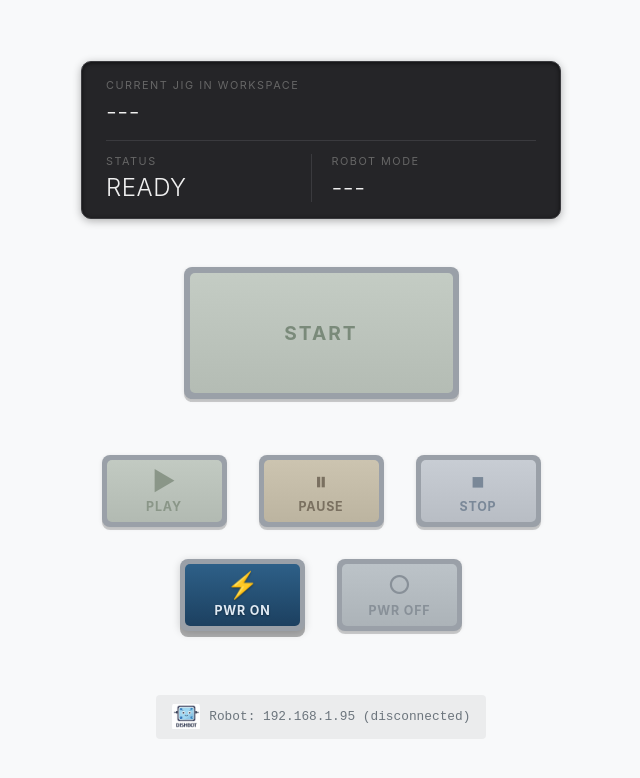
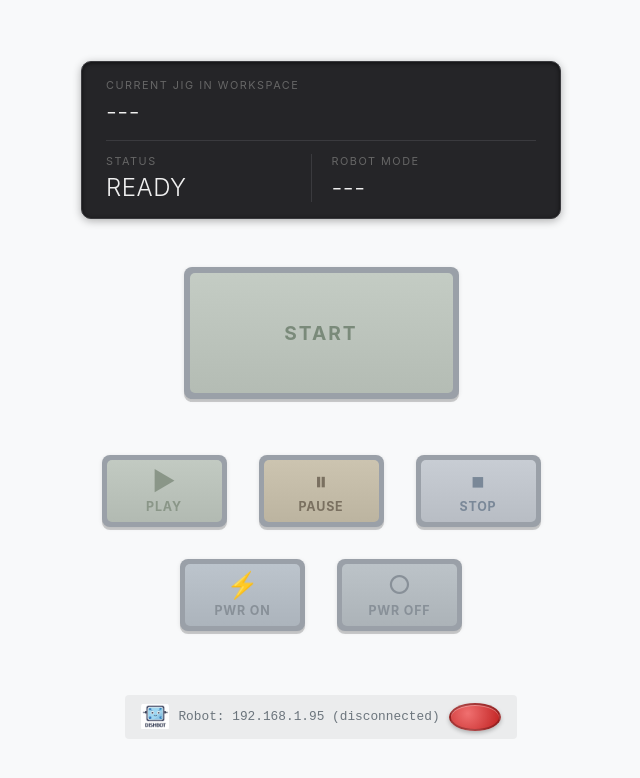
Before and after one commit to Lukas-DH/node-bridge-server, a React (Vite) app in the folder frontend/: page /operator in a window 1280 px wide. Shown: the top 778 px of the page, without its empty margins (319-959 px from the left). Built offline with nearby package versions, Linux system fonts and the light colour scheme; no server answers.

Commit message:
connect button

```diff
--- a/frontend/src/App.css
+++ b/frontend/src/App.css
@@ -1449,6 +1449,31 @@ code {
   border-radius: 4px;
 }
 
+.connect-button {
+  width: 28px;
+  height: 28px;
+  border-radius: 50%;
+  border: 2px solid rgba(0, 0, 0, 0.25);
+  cursor: pointer;
+  flex-shrink: 0;
+  margin-left: auto;
+  box-shadow: 0 2px 4px rgba(0, 0, 0, 0.25), inset 0 1px 0 rgba(255,255,255,0.3);
+  transition: transform 0.1s ease, box-shadow 0.1s ease;
+}
+
+.connect-button:active {
+  transform: scale(0.9);
+  box-shadow: 0 1px 2px rgba(0, 0, 0, 0.2), inset 0 1px 0 rgba(255,255,255,0.2);
+}
+
+.connect-button-connected {
+  background: radial-gradient(circle at 35% 35%, #6be06b, #28a028);
+}
+
+.connect-button-disconnected {
+  background: radial-gradient(circle at 35% 35%, #f07070, #c02020);
+}
+
 /* Responsive for Operator Panel */
 @media (max-width: 900px) {
   .operator-displays {
--- a/frontend/src/pages/OperatorPanel.jsx
+++ b/frontend/src/pages/OperatorPanel.jsx
@@ -180,6 +180,8 @@ function OperatorPanel({ socket, qrValue, dashboardStatus }) {
     socket.emit("dashboard-command", `load ${programName}`);
   };
 
+  const notConnected = !socket || dashboardStatus !== "connected";
+
   return (
     <div className="operator-panel">
       <div className="operator-content">
@@ -222,7 +224,7 @@ function OperatorPanel({ socket, qrValue, dashboardStatus }) {
               activeButton === "start" ? "active" : ""
             }`}
             onClick={handleStart}
-            disabled={!socket || !isPoweredOn || idleMode || buttonCooldown}
+            disabled={notConnected || !isPoweredOn || idleMode || buttonCooldown}
           >
             {/* <img src={caringLogo} alt="Start" className="button-logo" /> */}
             <span className="button-label">START</span>
@@ -236,7 +238,7 @@ function OperatorPanel({ socket, qrValue, dashboardStatus }) {
               }`}
               onClick={() => handleCommand("play", "play")}
               disabled={
-                !socket ||
+                notConnected ||
                 !isPoweredOn ||
                 idleMode ||
                 programState === "playing" ||
@@ -252,7 +254,7 @@ function OperatorPanel({ socket, qrValue, dashboardStatus }) {
               }`}
               onClick={() => handleCommand("pause", "pause")}
               disabled={
-                !socket ||
+                notConnected ||
                 !isPoweredOn ||
                 idleMode ||
                 programState === "paused" ||
@@ -270,7 +272,7 @@ function OperatorPanel({ socket, qrValue, dashboardStatus }) {
               }`}
               onClick={() => handleCommand("stop", "stop")}
               disabled={
-                !socket ||
+                notConnected ||
                 !isPoweredOn ||
                 idleMode ||
                 programState === "stopped" ||
@@ -288,7 +290,7 @@ function OperatorPanel({ socket, qrValue, dashboardStatus }) {
               }`}
               onClick={handlePowerOn}
               disabled={
-                !socket ||
+                notConnected ||
                 powerOnMode ||
                 isPoweredOn ||
                 idleMode ||
@@ -306,7 +308,7 @@ function OperatorPanel({ socket, qrValue, dashboardStatus }) {
                 activeButton === "poweroff" ? "active" : ""
               }`}
               onClick={handlePowerOff}
-              disabled={!socket || !isPoweredOn || idleMode || buttonCooldown}
+              disabled={notConnected || !isPoweredOn || idleMode || buttonCooldown}
             >
               <span className="button-icon">○</span>
               <span className="button-label">PWR OFF</span>
@@ -322,6 +324,22 @@ function OperatorPanel({ socket, qrValue, dashboardStatus }) {
             className="operator-robot-ip-logo"
           />
           Robot: {ROBOT_IP} ({dashboardStatus})
+          <button
+            className={`connect-button ${
+              dashboardStatus === "connected"
+                ? "connect-button-connected"
+                : "connect-button-disconnected"
+            }`}
+            title={dashboardStatus === "connected" ? "Disconnect" : "Connect"}
+            onClick={() => {
+              if (dashboardStatus === "connected") {
+                socket.emit("dashboard-disconnect");
+              } else {
+                socket.emit("dashboard-connect", ROBOT_IP);
+              }
+            }}
+            disabled={!socket}
+          />
         </div>
       </div>
       {errorModal && (
```
